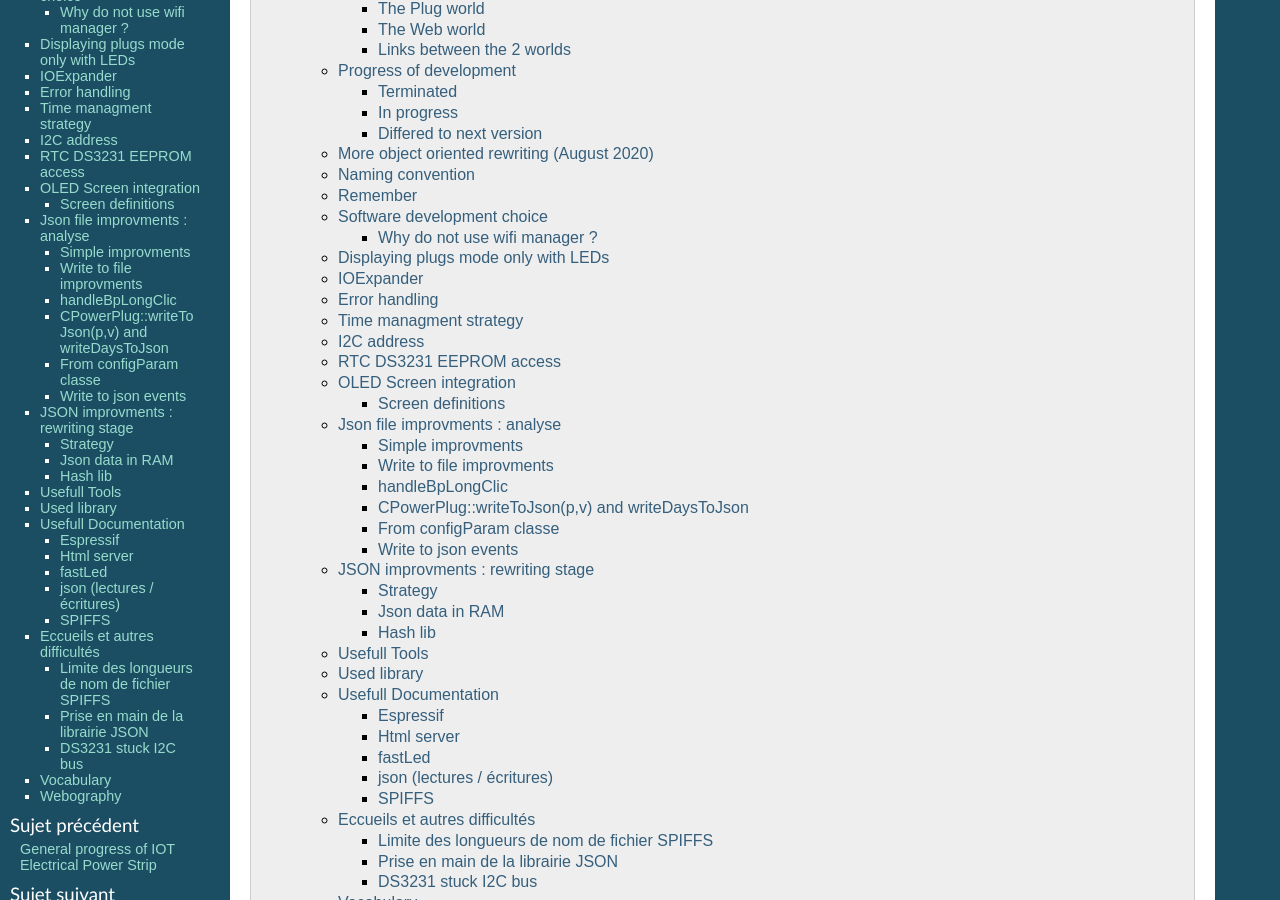
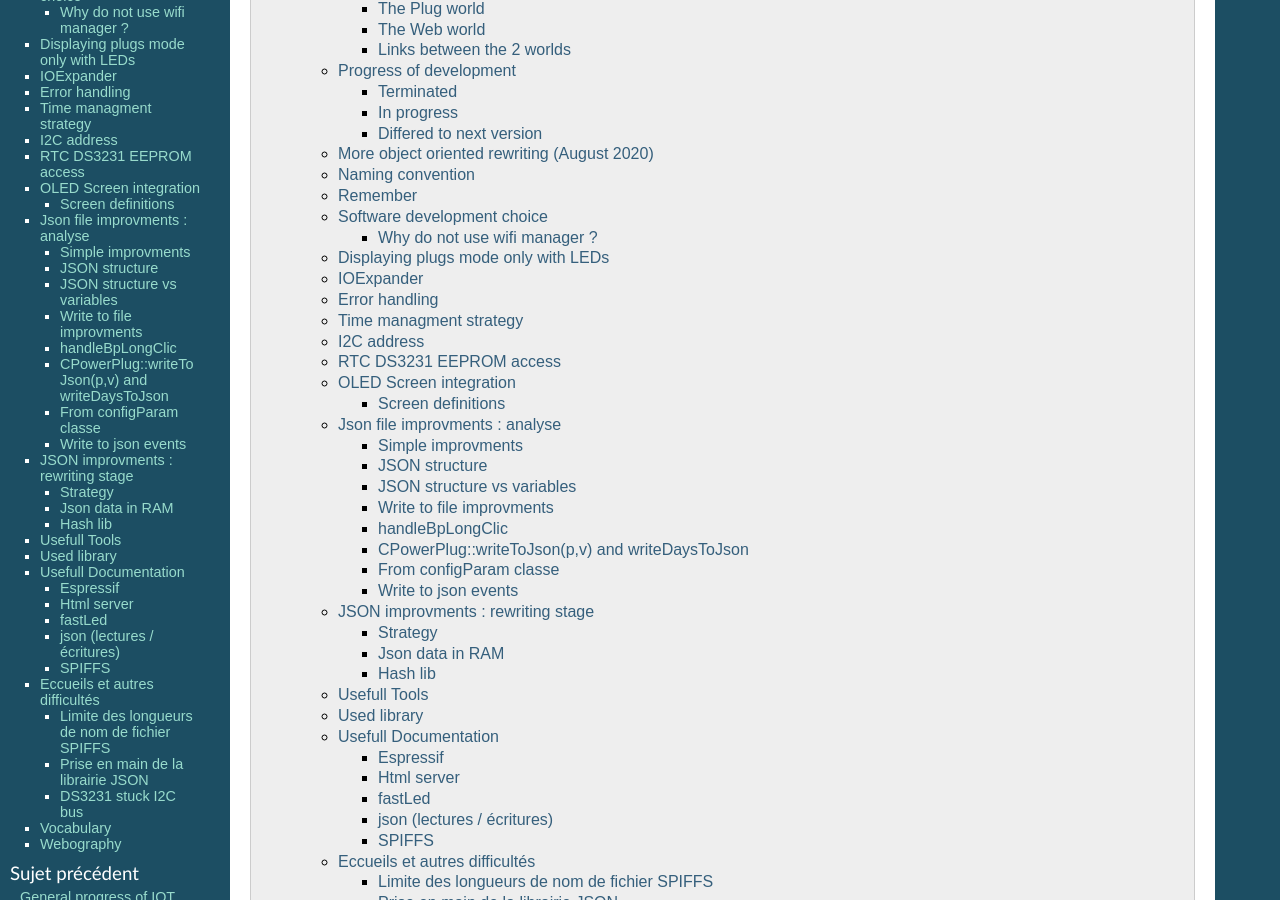
Before and after one commit to volab/IoT_EPS, a Sphinx documentation site: the page built from _1_userDoc/source/softDev.rst, in a window 1280 px wide and 900 px high, scrolled down 454 px. Built offline with Sphinx 7.4.7, drawn with Linux system fonts in a browser that asks for light colours; some of the changed text lies outside the part shown.

Commit message:
ajout graph config4 json

```diff
--- a/_1_userDoc/source/softDev.rst
+++ b/_1_userDoc/source/softDev.rst
@@ -532,6 +532,16 @@
 
 CpowerPlug::on, off toggle, updateOutputs could be private
 
+JSON structure
+====================================================================================================
+.. uml:: graphviz/config4json.wsd
+
+JSON structure vs variables
+====================================================================================================
+.. uml:: graphviz/config4jsonVsVariables.wsd
+
+
+
 Write to file improvments
 ====================================================================================================
 **First question**: track all json config file access by tracking all usage of CONFIGFILENAME
```
Also changed, not shown: 2 other files.
